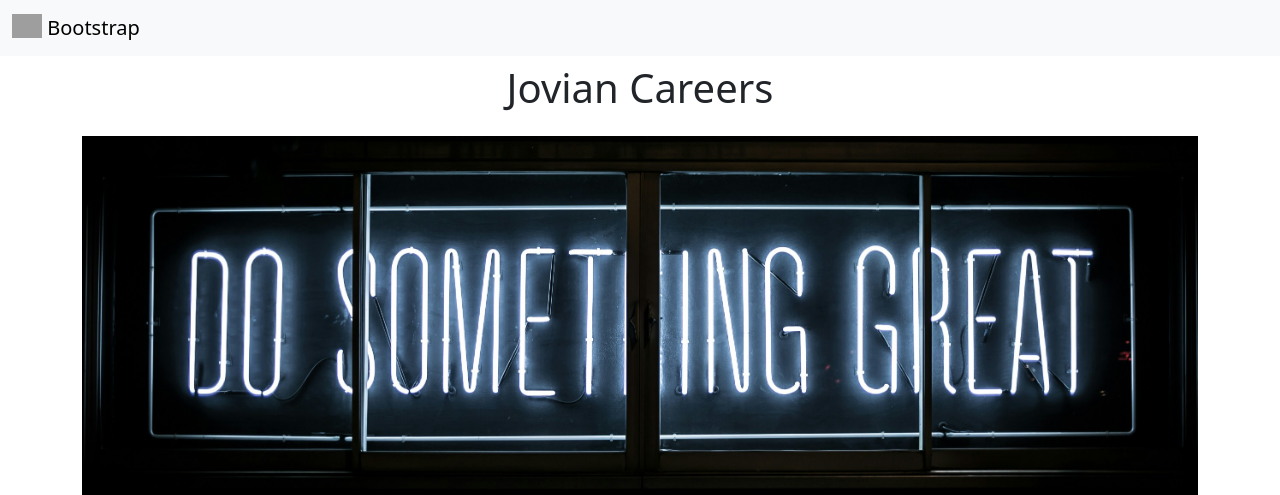
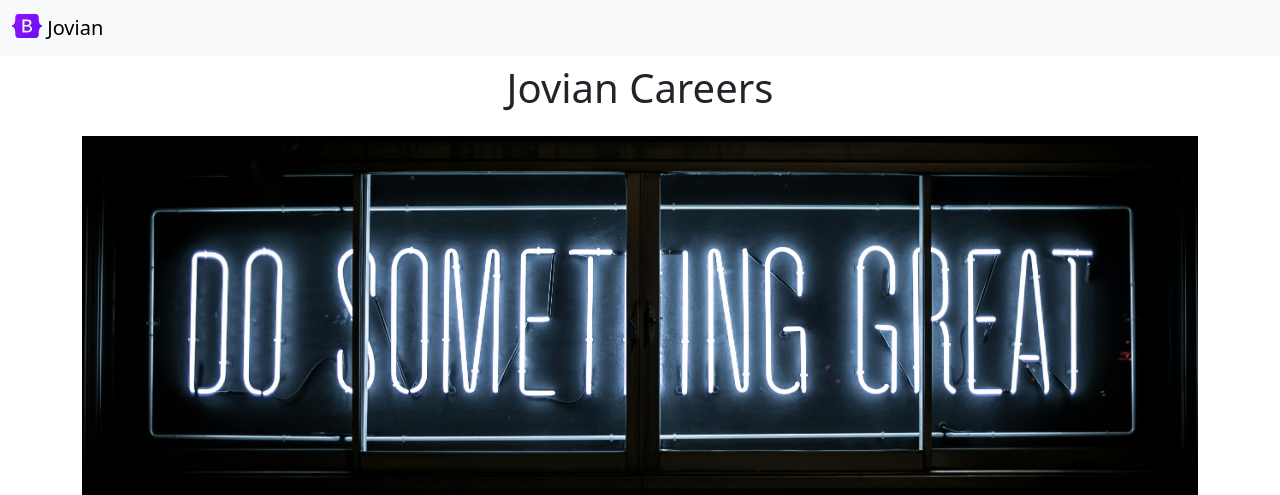
Before and after one commit to KUNAL152/jovian_careers_website, a Flask app: page / in a window 1280 px wide. Shown: the top 495 px of the page. Run offline with Flask 3, Linux system fonts and the light colour scheme; grey boxes are pictures that could not be loaded.

Commit message:
added log

```diff
--- a/templates/nav.html
+++ b/templates/nav.html
@@ -1,8 +1,8 @@
 <nav class="navbar bg-body-tertiary">
   <div class="container-fluid">
     <a class="navbar-brand" href="#">
-      <img src="/docs/5.3/assets/brand/bootstrap-logo.svg" alt="Logo" width="30" height="24" class="d-inline-block align-text-top">
-      Bootstrap
+      <img src="/static/log.svg" alt="Logo" width="30" height="24" class="d-inline-block align-text-top">
+      Jovian
     </a>
   </div>
 </nav>
```
Also changed, not shown: static/log.svg (added).
